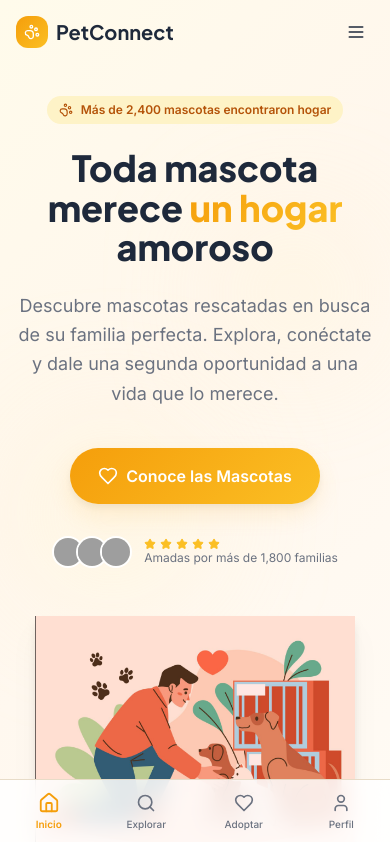
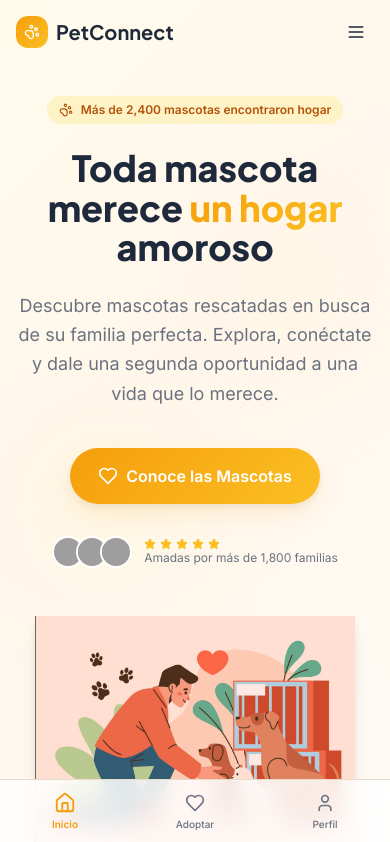
Before and after one commit to AndresZum04/petProyect, a Next.js app: page / in a window 390 px wide. Shown: the top 842 px of the page. Built offline with nearby package versions, Linux system fonts and the light colour scheme; no server answers; the database is empty; grey boxes are pictures that could not be loaded.

Commit message:
fix: foto Luna corregida, nav mobile sin botón duplicado

```diff
--- a/app/adopt/[id]/page.tsx
+++ b/app/adopt/[id]/page.tsx
@@ -26,7 +26,7 @@ const schema = z.object({
 type FormData = z.infer<typeof schema>
 
 const DEMO_PETS: Record<string, { name: string; photos: string[] }> = {
-  'demo-1': { name: 'Luna',  photos: ['https://images.unsplash.com/photo-1612940960267-26e9843ea1e8?w=400&q=80'] },
+  'demo-1': { name: 'Luna',  photos: ['https://images.unsplash.com/photo-1552053831-71594a27632d?w=400&q=80'] },
   'demo-2': { name: 'Mochi', photos: ['https://images.unsplash.com/photo-1574158622682-e40e69881006?w=400&q=80'] },
   'demo-3': { name: 'Bruno', photos: ['https://images.unsplash.com/photo-1583511655857-d19b40a7a54e?w=400&q=80'] },
   'demo-4': { name: 'Cleo',  photos: ['https://images.unsplash.com/photo-1533743983669-94fa5c4338ec?w=400&q=80'] },
--- a/app/dashboard/page.tsx
+++ b/app/dashboard/page.tsx
@@ -14,7 +14,7 @@ import useDemoAuthStore from '@/store/useDemoAuthStore'
 import type { Pet } from '@/types'
 
 const DEMO_PETS: Pet[] = [
-  { id: 'demo-1', name: 'Luna', species: 'dog', breed: 'Golden Retriever Mix', age_label: '2 años', size: 'large', gender: 'female', status: 'available', special_needs: false, personality_tags: ['juguetona', 'cariñosa'], photos: ['https://images.unsplash.com/photo-1612940960267-26e9843ea1e8?w=200&q=80'], location: 'Ciudad de México', created_at: new Date().toISOString() },
+  { id: 'demo-1', name: 'Luna', species: 'dog', breed: 'Golden Retriever Mix', age_label: '2 años', size: 'large', gender: 'female', status: 'available', special_needs: false, personality_tags: ['juguetona', 'cariñosa'], photos: ['https://images.unsplash.com/photo-1552053831-71594a27632d?w=200&q=80'], location: 'Ciudad de México', created_at: new Date().toISOString() },
   { id: 'demo-2', name: 'Mochi', species: 'cat', breed: 'Doméstico de Pelo Corto', age_label: '1 año', size: 'small', gender: 'male', status: 'available', special_needs: false, personality_tags: ['curioso'], photos: ['https://images.unsplash.com/photo-1574158622682-e40e69881006?w=200&q=80'], location: 'Guadalajara', created_at: new Date().toISOString() },
   { id: 'demo-3', name: 'Bruno', species: 'dog', breed: 'Bulldog Francés', age_label: '4 años', size: 'small', gender: 'male', status: 'reserved', special_needs: true, personality_tags: ['calmado'], photos: ['https://images.unsplash.com/photo-1583511655857-d19b40a7a54e?w=200&q=80'], location: 'Monterrey', created_at: new Date().toISOString() },
 ]
--- a/app/dashboard/requests/page.tsx
+++ b/app/dashboard/requests/page.tsx
@@ -18,7 +18,7 @@ const DEMO_REQUESTS: AdoptionRequest[] = [
     id: 'req-1', pet_id: 'demo-1', full_name: 'Sofia Martinez', email: 'sofia@example.com', phone: '+1 555 1234',
     housing_type: 'house', experience: 'experienced', motivation: 'We have a big yard and lots of love to give. We had a Golden Retriever for 12 years and recently lost her.',
     status: 'pending', created_at: new Date(Date.now() - 3600000).toISOString(),
-    pets: { name: 'Luna', photos: ['https://images.unsplash.com/photo-1612940960267-26e9843ea1e8?w=100&q=80'] },
+    pets: { name: 'Luna', photos: ['https://images.unsplash.com/photo-1552053831-71594a27632d?w=100&q=80'] },
   },
   {
     id: 'req-2', pet_id: 'demo-2', full_name: 'Carlos Rivera', email: 'carlos@example.com', phone: '+1 555 5678',
--- a/app/page.tsx
+++ b/app/page.tsx
@@ -12,7 +12,7 @@ import { useTranslations } from '@/hooks/useTranslations'
 import type { Pet } from '@/types'
 
 const DEMO_PETS: Pet[] = [
-  { id: 'demo-1', name: 'Luna', species: 'dog', breed: 'Golden Retriever Mix', age_label: '2 años', size: 'large', gender: 'female', status: 'available', special_needs: false, personality_tags: ['juguetona', 'cariñosa', 'energética'], photos: ['https://images.unsplash.com/photo-1612940960267-26e9843ea1e8?w=600&q=80'], created_at: new Date().toISOString() },
+  { id: 'demo-1', name: 'Luna', species: 'dog', breed: 'Golden Retriever Mix', age_label: '2 años', size: 'large', gender: 'female', status: 'available', special_needs: false, personality_tags: ['juguetona', 'cariñosa', 'energética'], photos: ['https://images.unsplash.com/photo-1552053831-71594a27632d?w=600&q=80'], created_at: new Date().toISOString() },
   { id: 'demo-2', name: 'Mochi', species: 'cat', breed: 'Doméstico de Pelo Corto', age_label: '1 año', size: 'small', gender: 'male', status: 'available', special_needs: false, personality_tags: ['curioso', 'vocal', 'juguetón'], photos: ['https://images.unsplash.com/photo-1574158622682-e40e69881006?w=600&q=80'], created_at: new Date().toISOString() },
   { id: 'demo-3', name: 'Bruno', species: 'dog', breed: 'Bulldog Francés', age_label: '4 años', size: 'small', gender: 'male', status: 'available', special_needs: false, personality_tags: ['calmado', 'entrenado', 'leal'], photos: ['https://images.unsplash.com/photo-1583511655857-d19b40a7a54e?w=600&q=80'], created_at: new Date().toISOString() },
   { id: 'demo-4', name: 'Cleo', species: 'cat', breed: 'Siamés Mix', age_label: '3 años', size: 'medium', gender: 'female', status: 'available', special_needs: false, personality_tags: ['elegante', 'cariñosa', 'independiente'], photos: ['https://images.unsplash.com/photo-1533743983669-94fa5c4338ec?w=600&q=80'], created_at: new Date().toISOString() },
--- a/app/pets/[id]/page.tsx
+++ b/app/pets/[id]/page.tsx
@@ -10,7 +10,7 @@ const DEMO_PETS: Record<string, Pet & { story: string; rescue_story: string; hea
     size: 'large', gender: 'female', status: 'available', special_needs: false,
     personality_tags: ['juguetona', 'cariñosa', 'energética', 'buena con niños', 'ama el agua'],
     photos: [
-      'https://images.unsplash.com/photo-1612940960267-26e9843ea1e8?w=800&q=80',
+      'https://images.unsplash.com/photo-1552053831-71594a27632d?w=800&q=80',
       'https://images.unsplash.com/photo-1587300003388-59208cc962cb?w=800&q=80',
       'https://images.unsplash.com/photo-1552053831-71594a27632d?w=800&q=80',
     ],
--- a/app/pets/page.tsx
+++ b/app/pets/page.tsx
@@ -11,7 +11,7 @@ import { useTranslations } from '@/hooks/useTranslations'
 import type { Pet } from '@/types'
 
 const DEMO_PETS: Pet[] = [
-  { id: 'demo-1', name: 'Luna', species: 'dog', breed: 'Golden Retriever Mix', age_label: '2 años', size: 'large', gender: 'female', status: 'available', special_needs: false, personality_tags: ['juguetona', 'cariñosa', 'energética'], photos: ['https://images.unsplash.com/photo-1612940960267-26e9843ea1e8?w=600&q=80'], created_at: new Date().toISOString() },
+  { id: 'demo-1', name: 'Luna', species: 'dog', breed: 'Golden Retriever Mix', age_label: '2 años', size: 'large', gender: 'female', status: 'available', special_needs: false, personality_tags: ['juguetona', 'cariñosa', 'energética'], photos: ['https://images.unsplash.com/photo-1552053831-71594a27632d?w=600&q=80'], created_at: new Date().toISOString() },
   { id: 'demo-2', name: 'Mochi', species: 'cat', breed: 'Doméstico de Pelo Corto', age_label: '1 año', size: 'small', gender: 'male', status: 'available', special_needs: false, personality_tags: ['curioso', 'vocal', 'juguetón'], photos: ['https://images.unsplash.com/photo-1574158622682-e40e69881006?w=600&q=80'], created_at: new Date().toISOString() },
   { id: 'demo-3', name: 'Bruno', species: 'dog', breed: 'Bulldog Francés', age_label: '4 años', size: 'small', gender: 'male', status: 'available', special_needs: false, personality_tags: ['calmado', 'entrenado', 'leal'], photos: ['https://images.unsplash.com/photo-1583511655857-d19b40a7a54e?w=600&q=80'], created_at: new Date().toISOString() },
   { id: 'demo-4', name: 'Cleo', species: 'cat', breed: 'Siamés Mix', age_label: '3 años', size: 'medium', gender: 'female', status: 'available', special_needs: false, personality_tags: ['elegante', 'cariñosa', 'independiente'], photos: ['https://images.unsplash.com/photo-1533743983669-94fa5c4338ec?w=600&q=80'], created_at: new Date().toISOString() },
--- a/components/MobileNav.tsx
+++ b/components/MobileNav.tsx
@@ -2,7 +2,7 @@
 
 import Link from 'next/link'
 import { usePathname } from 'next/navigation'
-import { Home, Search, Heart, User, LayoutDashboard } from 'lucide-react'
+import { Home, Heart, User, LayoutDashboard } from 'lucide-react'
 import { cn } from '@/lib/utils'
 import { useTranslations } from '@/hooks/useTranslations'
 import { createClient, isSupabaseConfigured } from '@/lib/supabase'
@@ -37,10 +37,9 @@ export default function MobileNav() {
   const ProfileIcon = loggedIn && userRole === 'admin' ? LayoutDashboard : User
 
   const tabs = [
-    { href: '/',             icon: Home,        label: t.mobileNav.home,    active: pathname === '/' },
-    { href: '/pets',         icon: Search,      label: t.mobileNav.browse,  active: pathname.startsWith('/pets') },
-    { href: '/pets',         icon: Heart,       label: 'Adoptar',           active: false },
-    { href: profileHref,     icon: ProfileIcon, label: t.mobileNav.profile, active: profileActive },
+    { href: '/',         icon: Home,        label: t.mobileNav.home,    active: pathname === '/' },
+    { href: '/pets',     icon: Heart,       label: 'Adoptar',           active: pathname.startsWith('/pets') },
+    { href: profileHref, icon: ProfileIcon, label: t.mobileNav.profile, active: profileActive },
   ]
 
   return (
```
